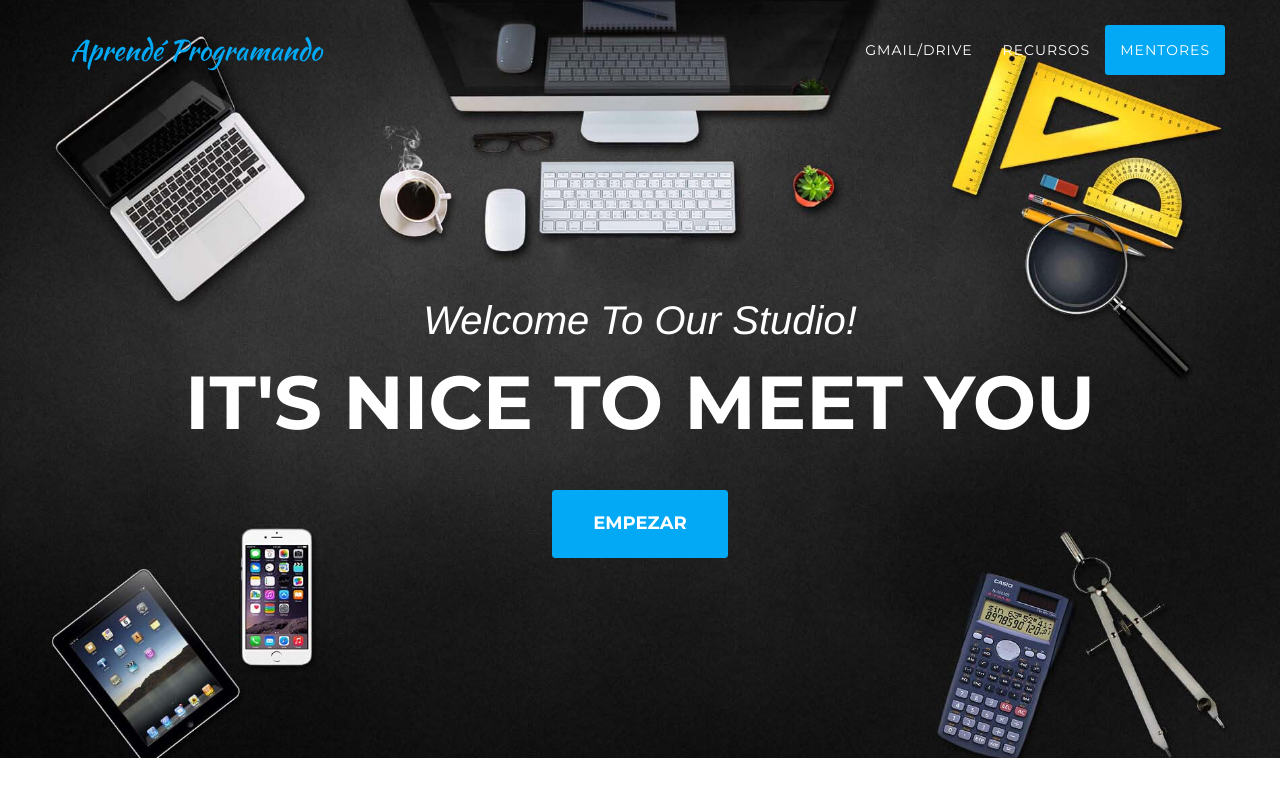
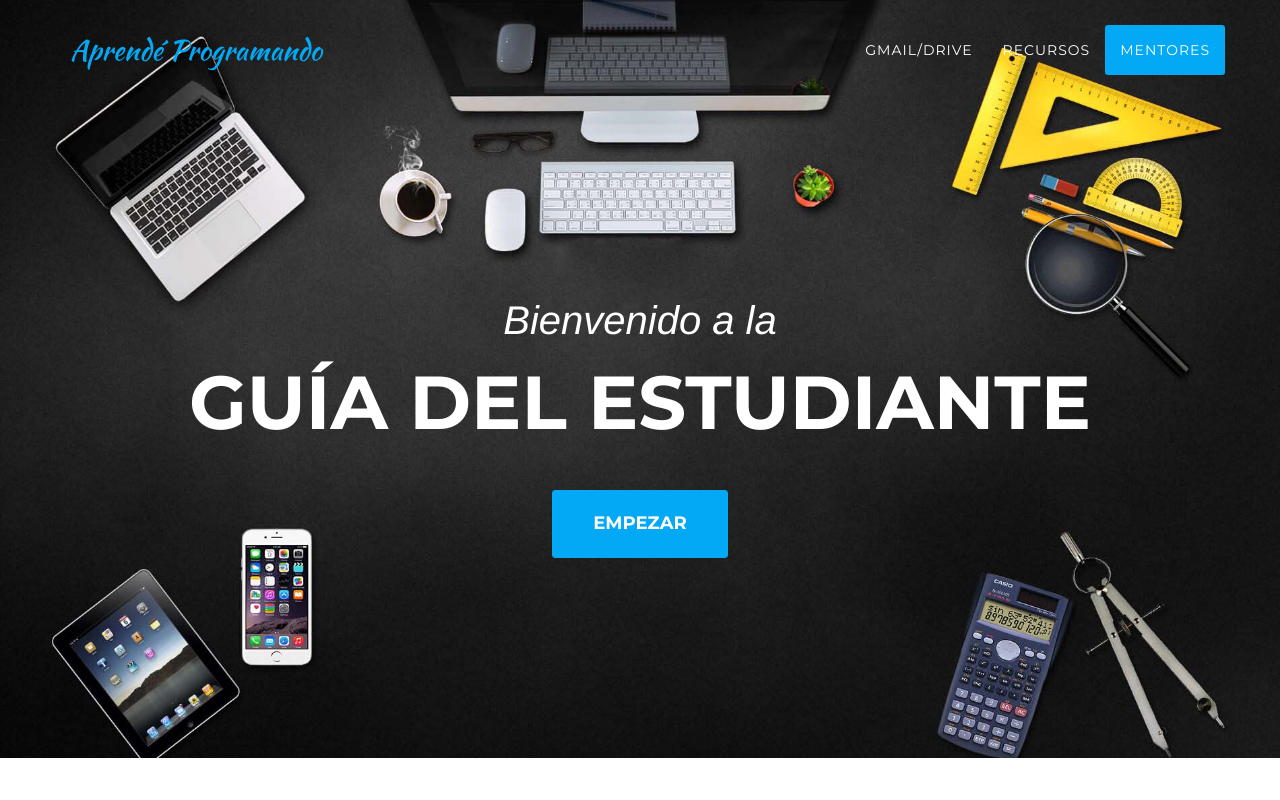
Before and after one commit to PerQui/AP, a website: page Pagina Alumnos/index.html in a window 1280 px wide. Shown: the top 800 px of the page. Drawn offline with nearby package versions, Linux system fonts and the light colour scheme; a web font is replaced by a local one.

Commit message:
cambio texto inicial

```diff
--- a/Pagina Alumnos/index.html
+++ b/Pagina Alumnos/index.html
@@ -73,8 +73,8 @@
     <header>
         <div class="container">
             <div class="intro-text">
-                <div class="intro-lead-in">Welcome To Our Studio!</div>
-                <div class="intro-heading">It's Nice To Meet You</div>
+                <div class="intro-lead-in">Bienvenido a la </div>
+                <div class="intro-heading">Guía del Estudiante</div>
                 <a href="#services" class="page-scroll btn btn-xl">Empezar</a>
             </div>
         </div>
```
